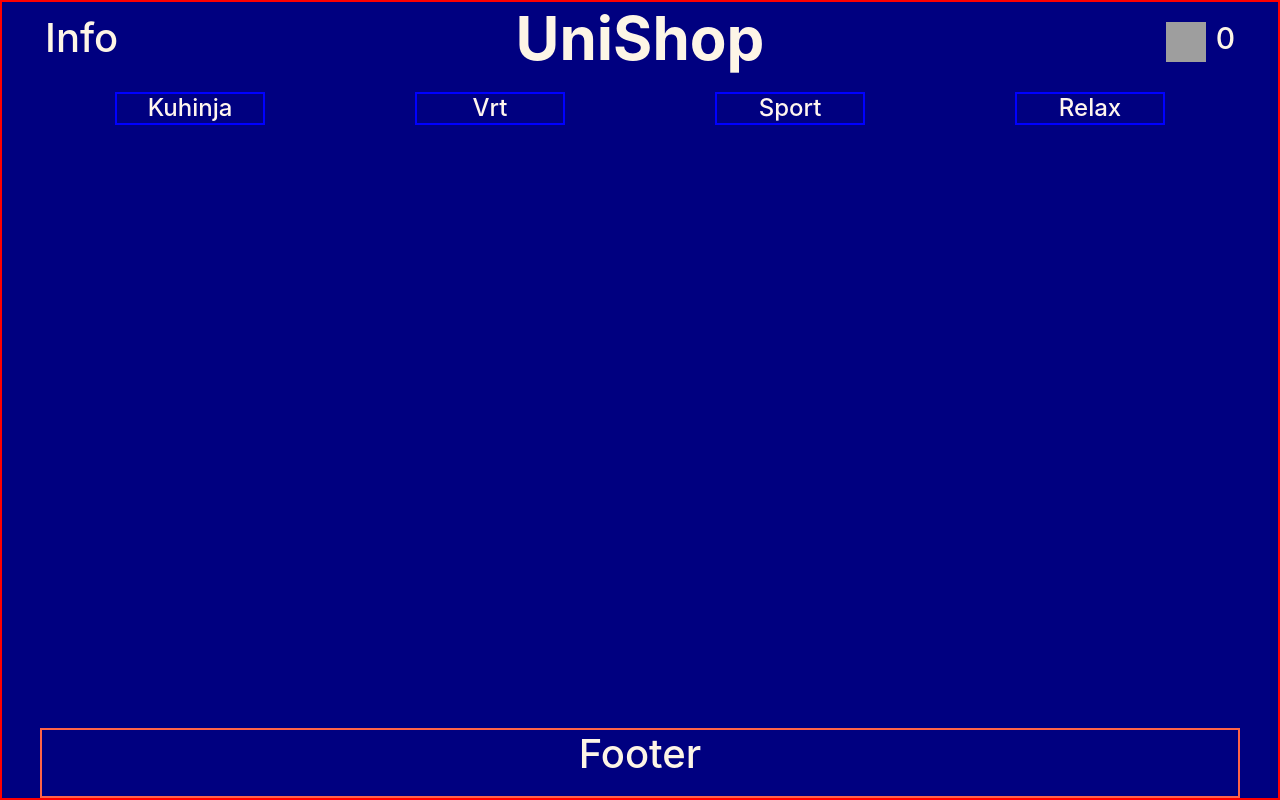
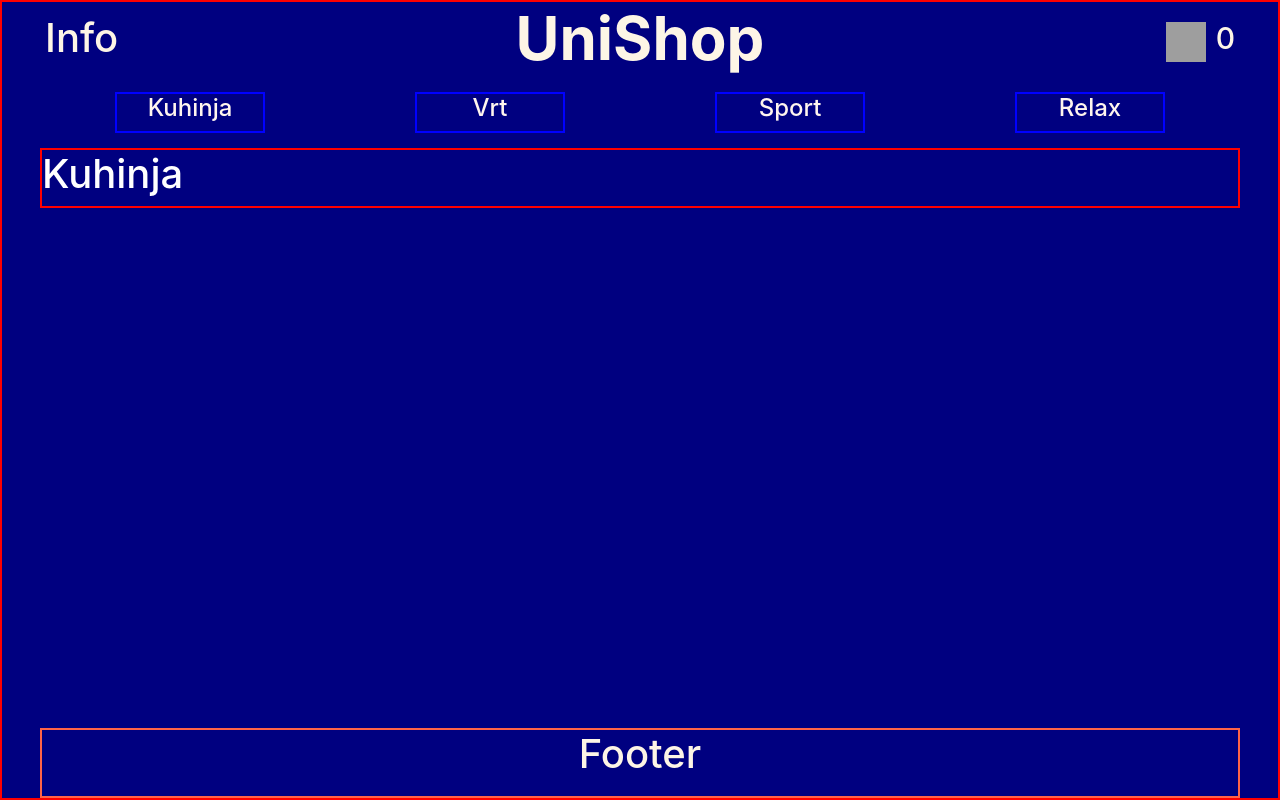
Before and after one commit to LovroHodak/mihifronti, a React (Create React App) app: page /kuhinja in a window 1280 px wide. Built offline with nearby package versions, Linux system fonts and the light colour scheme; grey boxes are pictures that could not be loaded.

Commit message:
linking done

```diff
--- a/src/App.js
+++ b/src/App.js
@@ -1,12 +1,12 @@
 import "./App.css";
-import React, {useEffect} from "react";
+import React, { useEffect } from "react";
 import { Switch, Route, withRouter } from "react-router-dom";
 import Home from "./components/Home";
 import Navv from "./components/Navv";
 import Footer from "./components/Footer";
+import Kuhinja from "./components/Kuhinja";
 
 function App() {
-
   return (
     <div className="App">
       <Navv />
@@ -18,6 +18,13 @@ function App() {
             return <Home />;
           }}
         />
+        <Route
+          exact
+          path="/kuhinja"
+          render={() => {
+            return <Kuhinja />;
+          }}
+        />
       </Switch>
       <Footer />
     </div>
--- a/src/components/HamburgerNav.js
+++ b/src/components/HamburgerNav.js
@@ -1,12 +1,13 @@
 import React from "react";
 import { Navbar, Nav, NavDropdown } from "react-bootstrap";
 import "./HamburgerNav.css";
+import { Link } from "react-router-dom";
 
 export default function HamburgerNav() {
   return (
-    <Navbar bg="navy" variant="dark" expand="lg">
+    <Navbar collapseOnSelect bg="navy" variant="dark" expand="lg">
       <Navbar.Toggle aria-controls="basic-navbar-nav" />
-      <Navbar.Brand href="#home">
+      <Navbar.Brand  as={Link} to="/cart">
         <div className="cart">
           <img
             className="cartImg"
@@ -20,10 +21,18 @@ export default function HamburgerNav() {
       </Navbar.Brand>
       <Navbar.Collapse id="basic-navbar-nav">
         <Nav className="mr-auto">
-          <Nav.Link href="#kuhinja">Kuhinja</Nav.Link>
-          <Nav.Link href="#vrt">Vrt</Nav.Link>
-          <Nav.Link href="#sport">Sport</Nav.Link>
-          <Nav.Link href="#relax">Relax</Nav.Link>
+          <Nav.Link eventKey="1" as={Link} to="/kuhinja">
+            Kuhinja
+          </Nav.Link>
+          <Nav.Link eventKey="2" as={Link} to="/vrt">
+            Vrt
+          </Nav.Link>
+          <Nav.Link eventKey="3" as={Link} to="/sport">
+            Sport
+          </Nav.Link>
+          <Nav.Link eventKey="4" as={Link} to="/relax">
+            Relax
+          </Nav.Link>
         </Nav>
       </Navbar.Collapse>
     </Navbar>
--- /dev/null
+++ b/src/components/Kuhinja.css
@@ -0,0 +1,7 @@
+.kuhinja {
+    border: 2px solid red;
+    color: white;
+
+    margin: auto auto 70px auto;
+    max-width: 1200px;
+}
--- /dev/null
+++ b/src/components/Kuhinja.js
@@ -0,0 +1,10 @@
+import React from 'react'
+import './Kuhinja.css'
+
+export default function Kuhinja() {
+    return (
+        <div className='kuhinja'>
+            <h1>Kuhinja</h1>
+        </div>
+    )
+}
--- a/src/components/Navv.css
+++ b/src/components/Navv.css
@@ -48,14 +48,15 @@
 .categories {
   display: flex;
   justify-content: space-around;
-  color: seashell;
+
   margin-top: 10px;
 }
 
-.categories > h4 {
+.links {
   border: 2px solid blue;
   width: 150px;
   text-align: center;
+  color: seashell;
 }
 
 @media (max-width: 530px) {
--- a/src/components/Navv.js
+++ b/src/components/Navv.js
@@ -1,36 +1,50 @@
 import React from "react";
 import HamburgerNav from "./HamburgerNav";
 import "./Navv.css";
+import { Link } from "react-router-dom";
 
 export default function Navv() {
   return (
     <div className="Navv">
       <div className="navTitle">
-        <h1 className="info">Info</h1>
-        <h1 className="logo">UniShop</h1>
+        <Link to='/info'><h1 className="info">Info</h1></Link>
+        <Link to='/'><h1 className="logo">UniShop</h1></Link>
+        <Link to='/cart'>
         <div className="cart">
+
             <img
-          className='cartImg'
+              className="cartImg"
               alt="cartIcon"
               src={
                 "https://www.iconsdb.com/icons/preview/white/shopping-cart-xxl.png"
               }
             />
             <h1>0</h1>
+
         </div>
+        </Link>
       </div>
 
       <div className="categories">
+        <Link to="/kuhinja" className="links">
           <h4>Kuhinja</h4>
+        </Link>
+        <Link to="/vrt" className="links">
           <h4>Vrt</h4>
+        </Link>
+        <Link to="/sport" className="links">
           <h4>Sport</h4>
+        </Link>
+        <Link to="/relax" className="links">
           <h4>Relax</h4>
+        </Link>
       </div>
-      <div className='hamham'>
+      <div className="hamham">
         <HamburgerNav />
+        <Link to="/">
           <h1 className="logo">UniShop</h1>
+        </Link>
       </div>
-
     </div>
   );
 }
```
Lines whose indentation alone changed are shown as unchanged.
